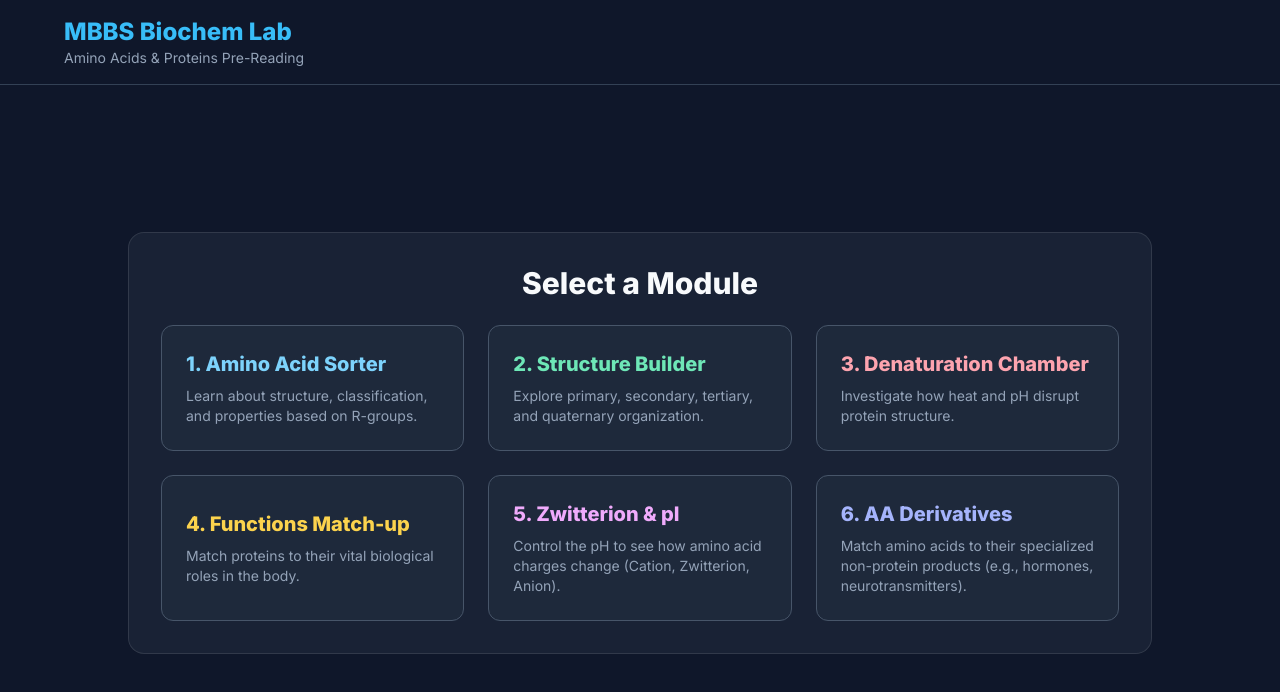
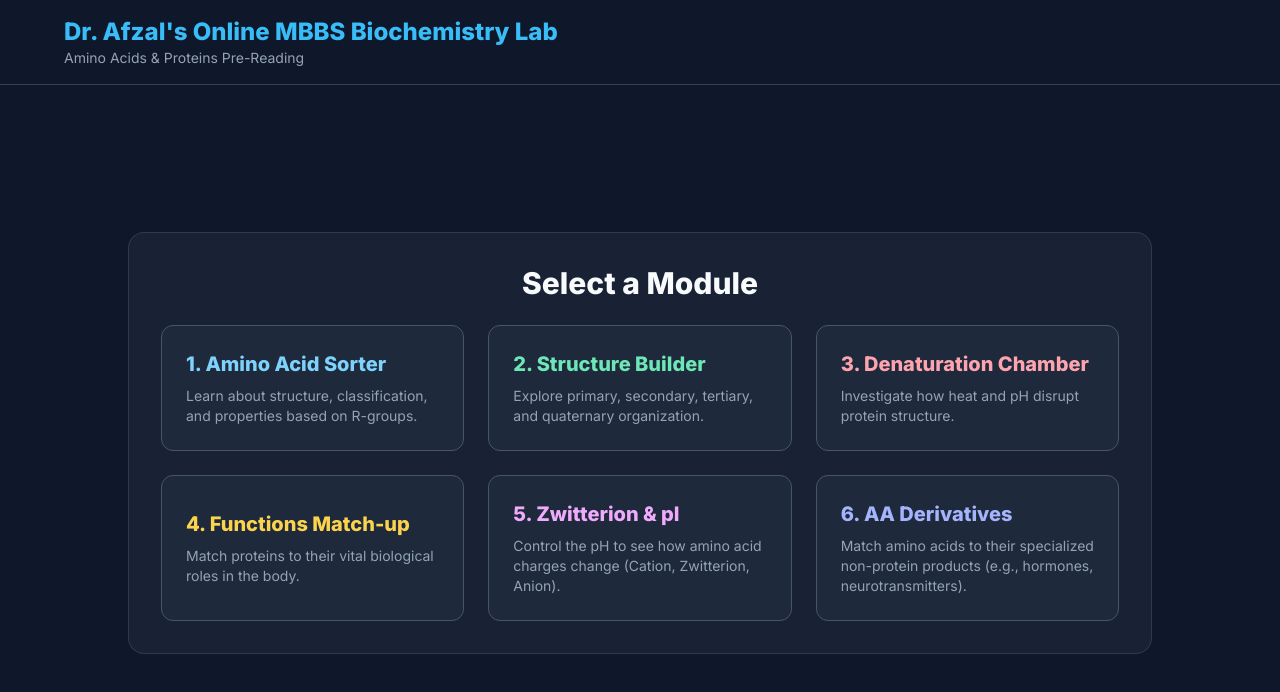
Before and after one commit to afzalalias/biochemistry-games-1, a plain HTML site: page index.html in a window 1280 px wide. Drawn offline with nearby package versions, Linux system fonts and the light colour scheme.

Commit message:
Update index.html

```diff
--- a/index.html
+++ b/index.html
@@ -3,7 +3,7 @@
 <head>
     <meta charset="UTF-8">
     <meta name="viewport" content="width=device-width, initial-scale=1.0">
-    <title>Biochemistry Lab: Amino Acids & Proteins</title>
+    <title>Dr. Afzal's Biochemistry Lab: Amino Acids & Proteins</title>
     <script src="https://cdn.tailwindcss.com"></script>
     <style>
         @import url('https://fonts.googleapis.com/css2?family=Inter:wght@400;600;800&family=Space+Mono:wght@400;700&display=swap');
@@ -123,7 +123,7 @@
     <header class="p-4 border-b border-slate-700 bg-slate-900 z-10">
         <div class="max-w-6xl mx-auto flex justify-between items-center">
             <div>
-                <h1 class="text-2xl font-bold text-sky-400">MBBS Biochem Lab</h1>
+                <h1 class="text-2xl font-bold text-sky-400">Dr. Afzal's Online MBBS Biochemistry Lab</h1>
                 <p class="text-sm text-slate-400">Amino Acids & Proteins Pre-Reading</p>
             </div>
             <button id="btn-home" class="hidden px-4 py-2 bg-slate-700 hover:bg-slate-600 rounded-lg text-sm font-semibold transition-colors">
```
